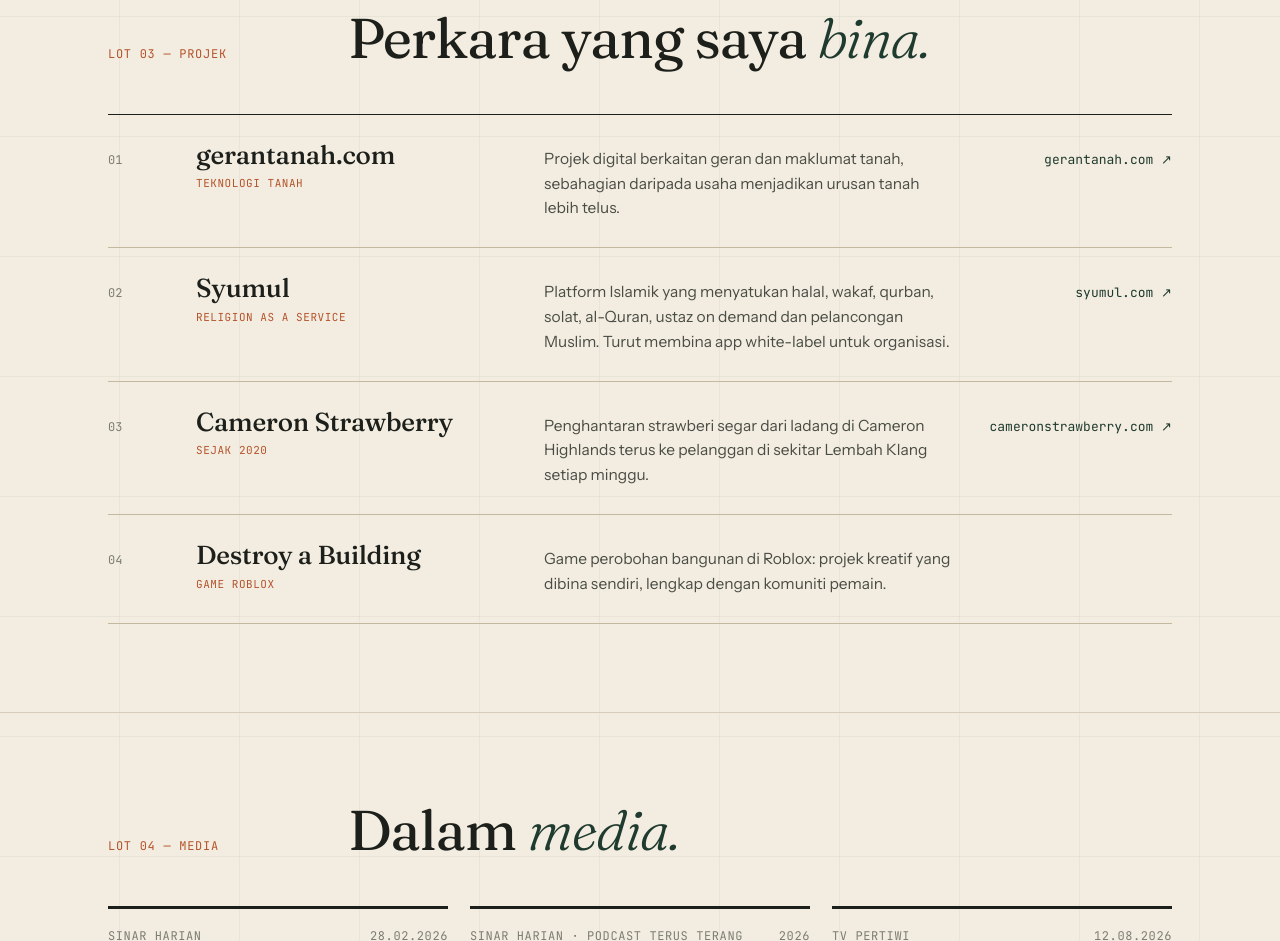
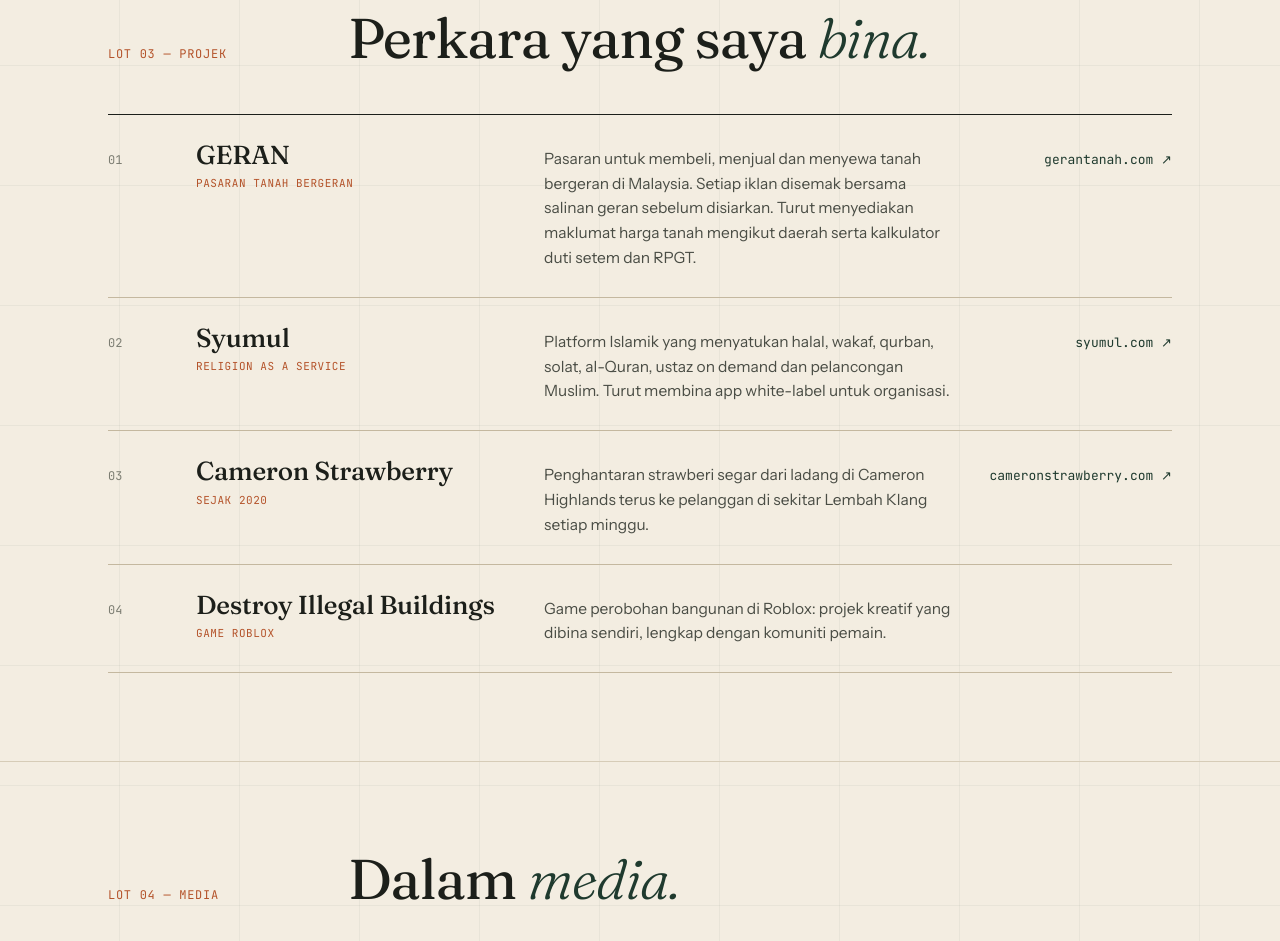
Before and after one commit to TamimDahri/tamimdahrimy, a plain HTML site: page index.html in a window 1280 px wide. Shown: the part 2536-3477 px from the top of the page. Drawn offline with Linux system fonts and the light colour scheme.

Commit message:
Describe GERAN marketplace, rename Roblox game
Co-Authored-By: Claude Opus 5.5 <noreply@anthropic.com>
Claude-Session: https://claude.ai/code/session_01HrcHLnbqu5HHq2jN3S9Brx

```diff
--- a/index.html
+++ b/index.html
@@ -288,9 +288,9 @@
       <ul class="projects">
         <li>
           <span class="n">01</span>
-          <h3>gerantanah.com<small data-ms>Teknologi tanah</small><small data-en>Land tech</small></h3>
-          <p data-ms>Projek digital berkaitan geran dan maklumat tanah, sebahagian daripada usaha menjadikan urusan tanah lebih telus.</p>
-          <p data-en>A digital project around land titles and land information, part of the push to make land matters more transparent.</p>
+          <h3>GERAN<small data-ms>Pasaran tanah bergeran</small><small data-en>Titled land marketplace</small></h3>
+          <p data-ms>Pasaran untuk membeli, menjual dan menyewa tanah bergeran di Malaysia. Setiap iklan disemak bersama salinan geran sebelum disiarkan. Turut menyediakan maklumat harga tanah mengikut daerah serta kalkulator duti setem dan RPGT.</p>
+          <p data-en>A marketplace to buy, sell and rent titled land in Malaysia. Every listing is checked against a copy of the title before it goes live. It also offers district land-price insights and stamp-duty and RPGT calculators.</p>
           <a class="go" href="https://gerantanah.com" target="_blank" rel="noopener">gerantanah.com ↗</a>
         </li>
         <li>
@@ -309,7 +309,7 @@
         </li>
         <li>
           <span class="n">04</span>
-          <h3>Destroy a Building<small data-ms>Game Roblox</small><small data-en>Roblox game</small></h3>
+          <h3>Destroy Illegal Buildings<small data-ms>Game Roblox</small><small data-en>Roblox game</small></h3>
           <p data-ms>Game perobohan bangunan di Roblox: projek kreatif yang dibina sendiri, lengkap dengan komuniti pemain.</p>
           <p data-en>A building-demolition game on Roblox: a self-built creative project with its own player community.</p>
           <span></span>
```
